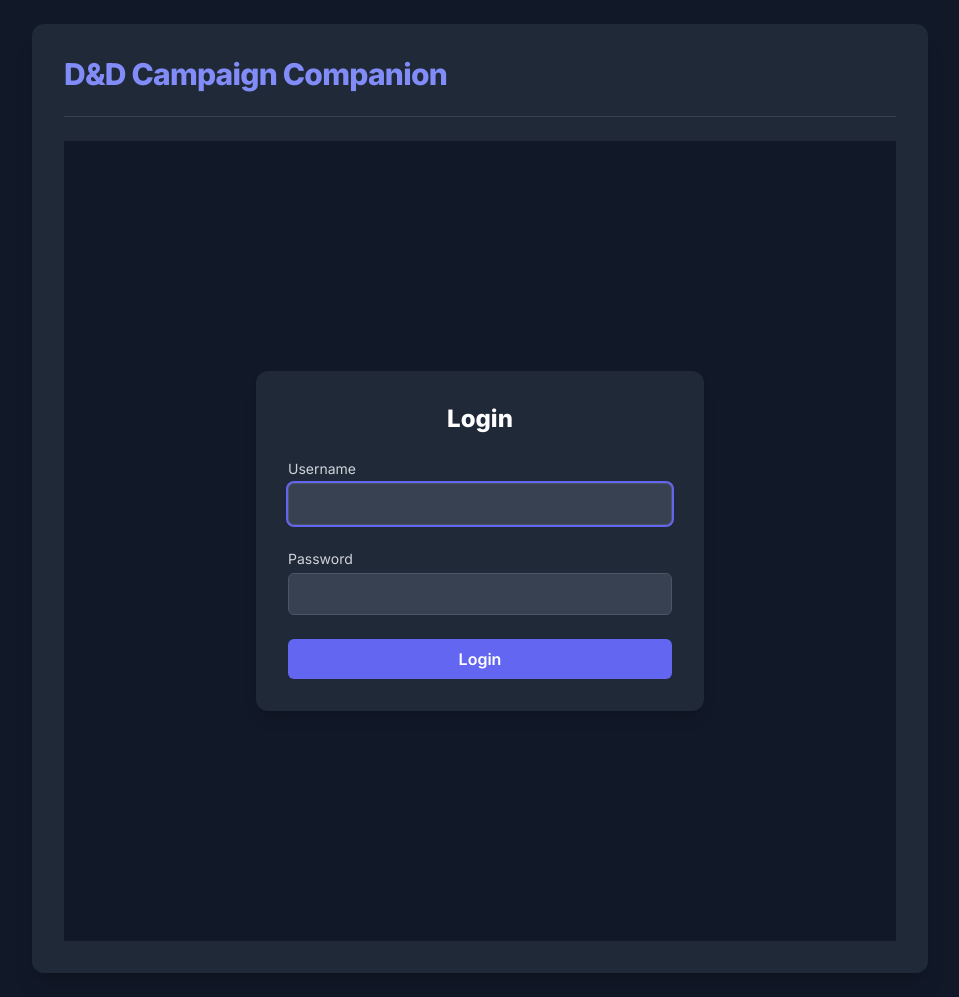
After one commit to warrenb95/dnd-companion, a Django app: page /login/ in a window 1280 px wide. The commit adds this page. Shown: the whole page, without its empty margins (160-1119 px from the left). Run offline with Django 5.2, Linux system fonts and the light colour scheme; some libraries are stand-ins or nearby versions.

Commit message:
simple user auth is done! can login and logout. nothing else for now

```diff
--- a/campaigns/forms.py
+++ b/campaigns/forms.py
@@ -2,6 +2,7 @@ import datetime
 
 from django import forms
 from django.forms import inlineformset_factory
+from django.contrib.auth.forms import AuthenticationForm
 
 from .models import Chapter, Encounter
 from .models import Location, NPC
@@ -63,3 +64,14 @@ class CharacterSummaryForm(forms.ModelForm):
 
 class ChapterUploadForm(forms.Form):
     pdf_file = forms.FileField(label="Adventure Chapter PDF")
+
+
+class StyledAuthenticationForm(AuthenticationForm):
+    def __init__(self, *args, **kwargs):
+        super().__init__(*args, **kwargs)
+        self.fields['username'].widget.attrs.update({
+            'class': 'w-full px-3 py-2 border rounded-md focus:outline-none focus:ring-2 focus:ring-blue-500',
+        })
+        self.fields['password'].widget.attrs.update({
+            'class': 'w-full px-3 py-2 border rounded-md focus:outline-none focus:ring-2 focus:ring-blue-500',
+        })
--- /dev/null
+++ b/campaigns/templates/accounts/login.html
@@ -0,0 +1,50 @@
+{% extends "base.html" %}
+{% load widget_tweaks %}
+{% load static %}
+{% block title %}Login{% endblock %}
+
+{% block content %}
+<div class="flex items-center justify-center min-h-screen bg-gray-900 px-4">
+  <div class="w-full max-w-md p-8 bg-gray-800 rounded-xl shadow-lg">
+    <h2 class="text-2xl font-bold text-center text-white mb-6">Login</h2>
+
+    {% if messages %}
+    <div class="mb-4">
+      {% for message in messages %}
+      <div class="text-red-400 text-sm">{{ message }}</div>
+      {% endfor %}
+    </div>
+    {% endif %}
+
+    <form method="post" class="space-y-6">
+      {% csrf_token %}
+
+      <!-- Username -->
+      <div>
+        <label for="id_username" class="block text-sm font-medium text-gray-300 mb-1">Username</label>
+        {{ form.username|add_class:"w-full px-3 py-2 rounded-md bg-gray-700 text-white border border-gray-600 focus:outline-none focus:ring-2 focus:ring-indigo-500" }}
+        {% if form.username.errors %}
+        <p class="text-red-400 text-xs mt-1">{{ form.username.errors.0 }}</p>
+        {% endif %}
+      </div>
+
+      <!-- Password -->
+      <div>
+        <label for="id_password" class="block text-sm font-medium text-gray-300 mb-1">Password</label>
+        {{ form.password|add_class:"w-full px-3 py-2 rounded-md bg-gray-700 text-white border border-gray-600 focus:outline-none focus:ring-2 focus:ring-indigo-500" }}
+        {% if form.password.errors %}
+        <p class="text-red-400 text-xs mt-1">{{ form.password.errors.0 }}</p>
+        {% endif %}
+      </div>
+
+      <!-- Submit -->
+      <button
+        type="submit"
+        class="w-full py-2 px-4 bg-indigo-500 text-white font-semibold rounded-md hover:bg-indigo-600 transition"
+      >
+        Login
+      </button>
+    </form>
+  </div>
+</div>
+{% endblock %}
--- a/campaigns/templates/base.html
+++ b/campaigns/templates/base.html
@@ -16,13 +16,37 @@
       }
     </style>
   </head>
-  <body class="bg-gray-900 text-white min-h-screen p-6">
-    <div class="max-w-4xl mx-auto bg-gray-800 rounded-lg shadow-md p-8">
-      <h1 class="text-3xl font-bold mb-4">
-        <a href="{% url 'campaigns:campaign_list' %}" class="text-indigo-400 hover:underline">D&D Campaign Companion</a>
-      </h1>
-      <hr class="border-gray-600 mb-6" />
+  <body class="bg-gray-900 text-white min-h-screen px-4 py-6 sm:px-6">
+
+    <div class="max-w-4xl mx-auto bg-gray-800 rounded-xl shadow-xl p-6 sm:p-8">
+
+      <!-- Topbar -->
+      <div class="flex justify-between items-center mb-6">
+        <h1 class="text-2xl sm:text-3xl font-extrabold tracking-tight">
+          <a href="{% url 'campaigns:campaign_list' %}" class="text-indigo-400 hover:underline">
+            D&D Campaign Companion
+          </a>
+        </h1>
+
+        {% if user.is_authenticated %}
+          <form method="post" action="{% url 'campaigns:logout' %}">
+            {% csrf_token %}
+            <button
+              type="submit"
+              class="bg-red-600 hover:bg-red-700 text-white font-semibold py-2 px-4 rounded-md text-sm shadow-sm transition"
+            >
+              Logout
+            </button>
+          </form>
+        {% endif %}
+      </div>
+
+      <hr class="border-gray-700 mb-6" />
+
+      <!-- Page Content -->
       {% block content %}{% endblock %}
+
     </div>
+
   </body>
 </html>
--- a/campaigns/urls.py
+++ b/campaigns/urls.py
@@ -1,14 +1,16 @@
 from django.urls import path
 from django.conf.urls.static import static
+from django.contrib.auth.views import LogoutView
 
 from dnd_companion import settings
 
-from .views import CampaignListView, CampaignDetailView, CampaignCreateView, ChapterDeleteView, CharacterDetailView
+from .views import CampaignListView, CampaignDetailView, CampaignCreateView, ChapterDeleteView, CharacterDetailView, HomeView
 from .views import ChapterCreateView, ChapterUpdateView, ChapterDetailView
 from .views import CreateCharacterView, UpdateCharacterView
 from .views import LocationCreateView, LocationUpdateView
 from .views import NPCCreateView, NPCUpdateView
 from .views import GenerateSessionSummaryView, SessionNoteCreateView
+from .views import LoginView
 from .views import (
     export_campaign_markdown,
     save_campaign_summary,
@@ -17,7 +19,10 @@ from .views import (
 app_name = "campaigns"
 
 urlpatterns = [
-    path("", CampaignListView.as_view(), name="campaign_list"),
+    path("", HomeView.as_view(), name="home"),
+    path("campaigns/", CampaignListView.as_view(), name="campaign_list"),
+    path('login/', LoginView.as_view(), name='login'),
+    path('logout/', LogoutView.as_view(next_page='campaigns:home'), name='logout'),
     path("<int:pk>/", CampaignDetailView.as_view(), name="campaign_detail"),
     path("create/", CampaignCreateView.as_view(), name="campaign_create"),
     path(
--- a/campaigns/views.py
+++ b/campaigns/views.py
@@ -1,4 +1,5 @@
 import logging
+
 
 from django.views.generic import (
     DeleteView,
@@ -13,6 +14,8 @@ from django.views import View
 from django.http import HttpResponseRedirect
 from django.urls import reverse
 from django.http import HttpResponse
+from django.contrib.auth import authenticate, login
+from django.contrib import messages
 
 from .models import (
     Campaign,
@@ -29,6 +32,7 @@ from .forms import (
     NPCForm,
     SessionNoteForm,
     CharacterSummaryForm,
+    StyledAuthenticationForm,
 )
 from .llm import (
     generate_session_summary,
@@ -37,6 +41,11 @@ from .llm import (
 logger = logging.getLogger(__name__)
 logger.setLevel(level="DEBUG")
 
+class HomeView(View):
+    def get(self, request):
+        if request.user.is_authenticated:
+            return redirect('campaigns:campaign_list')
+        return render(request, 'landing.html')
 
 class CampaignListView(ListView):
     model = Campaign
@@ -370,3 +379,21 @@ class ChapterDetailView(View):
         return render(
             request, self.template_name, {"chapter": chapter, "encounters": encounters}
         )
+
+
+class LoginView(View):
+    template_name = 'accounts/login.html'
+
+    def get(self, request):
+        form = StyledAuthenticationForm()
+        return render(request, self.template_name, {'form': form})
+
+    def post(self, request):
+        form = StyledAuthenticationForm(request, data=request.POST)
+        if form.is_valid():
+            user = form.get_user()
+            login(request, user)
+            return redirect('campaigns:home')
+        else:
+            messages.error(request, 'Invalid username or password.')
+        return render(request, self.template_name, {'form': form})
--- a/dnd_companion/settings.py
+++ b/dnd_companion/settings.py
@@ -46,6 +46,7 @@ INSTALLED_APPS = [
     "django.contrib.sessions",
     "django.contrib.messages",
     "django.contrib.staticfiles",
+    "widget_tweaks",
     "campaigns",
 ]
 
```
Also changed, not shown: TODO.md (+1 -1 lines), campaigns/templates/landing.html (added, +149 -0 lines).
